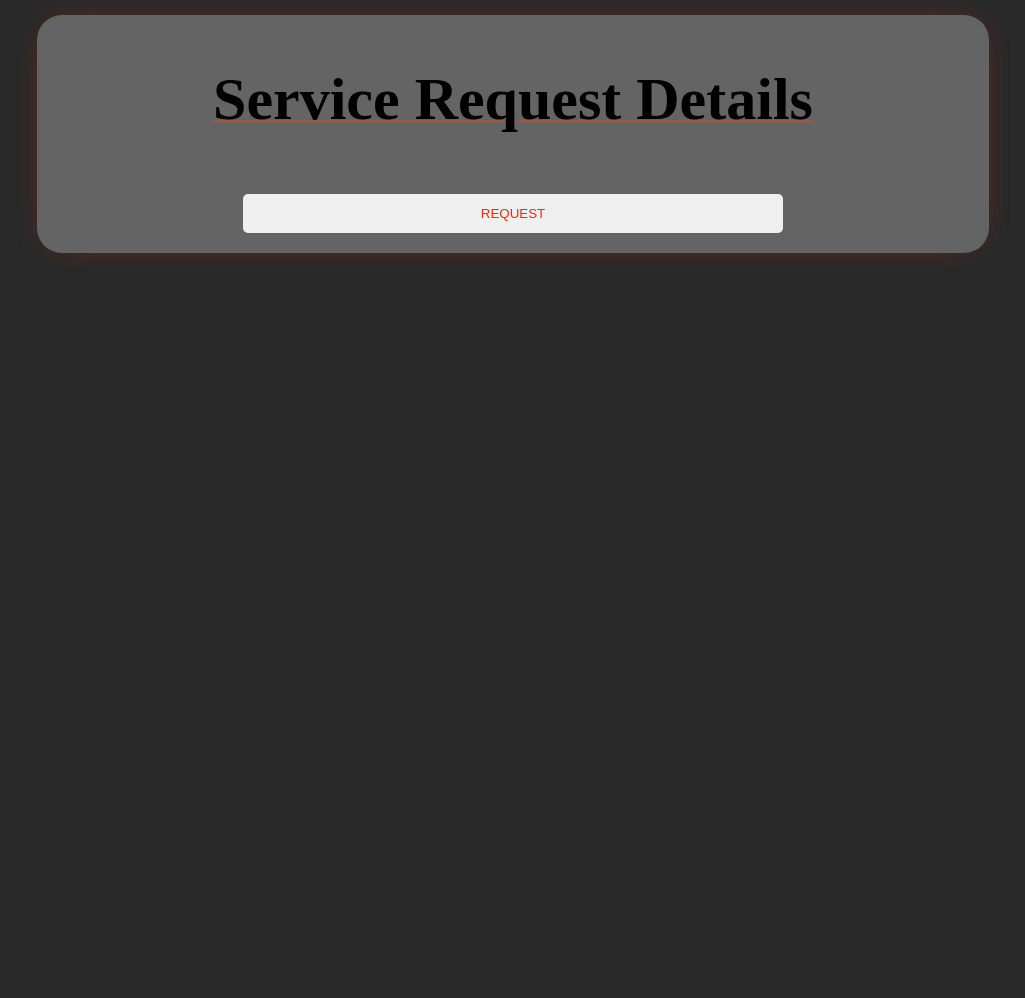
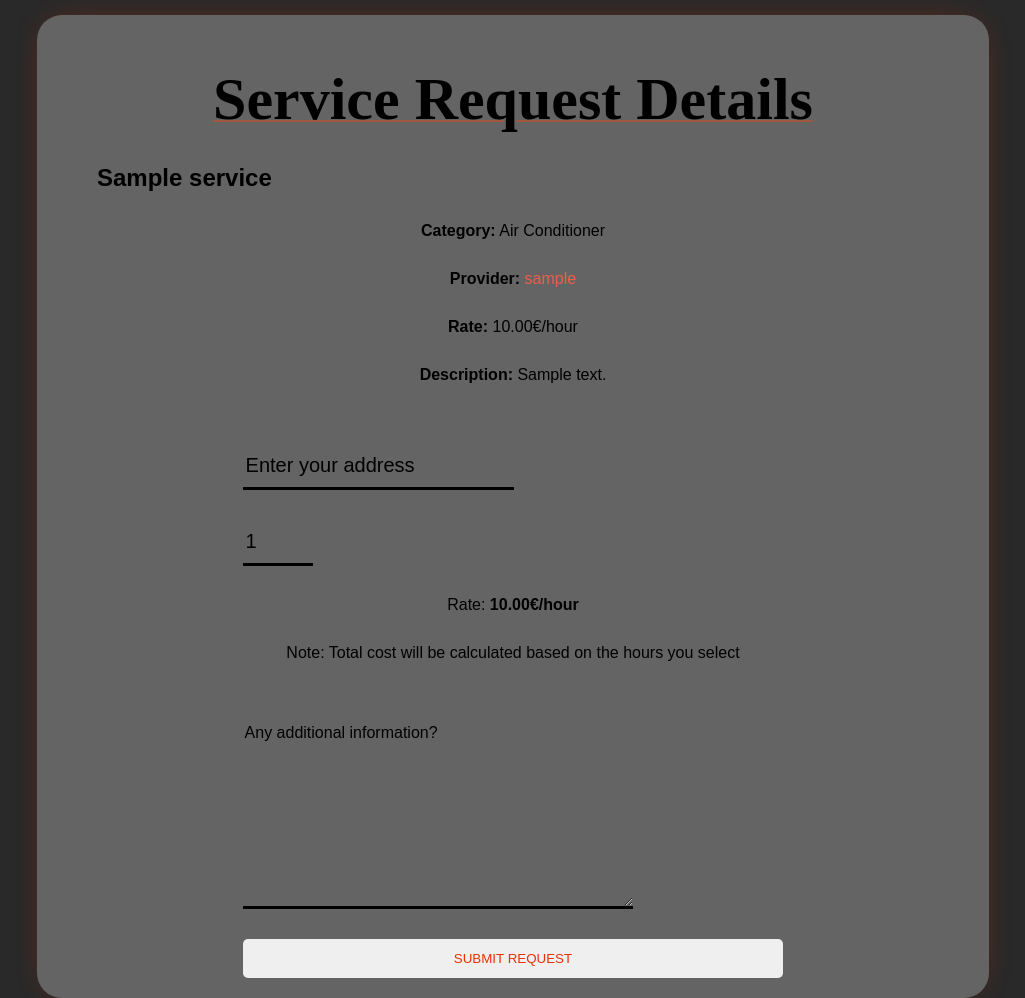
Before and after one commit to apondi-art/netfix, a Django app: template services/templates/services/request_service.html in a window 1280 px wide. Shown: the part 61-1059 px from the top of the page, without its empty margins (127-1152 px from the left). Before the commit the page ends 319 px from the top, so only its background shows below. Run offline with Django 3.2, Linux system fonts and the light colour scheme; the template is opened without the code that fills it: values that come from a table or form of the project are taken from there, others are empty; tables that the repository leaves empty hold one stand-in row (values such as "Sample post").

Commit message:
feat: Add service request form template
- Created request form with service details display
- Included form fields for location, hours and notes
- Added price estimate information
- Styled form groups and submit button

```diff
--- a/services/templates/services/request_service.html
+++ b/services/templates/services/request_service.html
@@ -1,12 +1,40 @@
 {% extends 'main/base.html' %}
 {% block title %}
-    Request Service
+    Request Service: {{ service.name }}
 {% endblock %}
 
 {% block content %}
     <p class="title">Service Request Details</p>
+
+    <div class="service-details">
+        <h2>{{ service.name }}</h2>
+        <p><strong>Category:</strong> {{ service.field }}</p>
+        <p><strong>Provider:</strong> <a href="/company/{{service.company.user}}">{{ service.company.user.username }}</a></p>
+        <p><strong>Rate:</strong> {{ service.price_hour }}€/hour</p>
+        <p><strong>Description:</strong> {{ service.description }}</p>
+    </div>
+
     <form method="POST">
         {% csrf_token %}
-        <button type="submit">Request</button>
+        <div class="form-group">
+            <label for="{{ form.location.id_for_label }}">Your Address:</label>
+            {{ form.location }}
+        </div>
+
+        <div class="form-group">
+            <label for="{{ form.hours.id_for_label }}">Hours Needed:</label>
+            {{ form.hours }}
+            <div class="price-estimate">
+                <p>Rate: <strong>{{ service.price_hour }}€/hour</strong></p>
+                <p>Note: Total cost will be calculated based on the hours you select</p>
+            </div>
+        </div>
+
+        <div class="form-group">
+            <label for="{{ form.additional_notes.id_for_label }}">Additional Notes:</label>
+            {{ form.additional_notes }}
+        </div>
+
+        <button type="submit" class="request-button">Submit Request</button>
     </form>
 {% endblock %}
```
